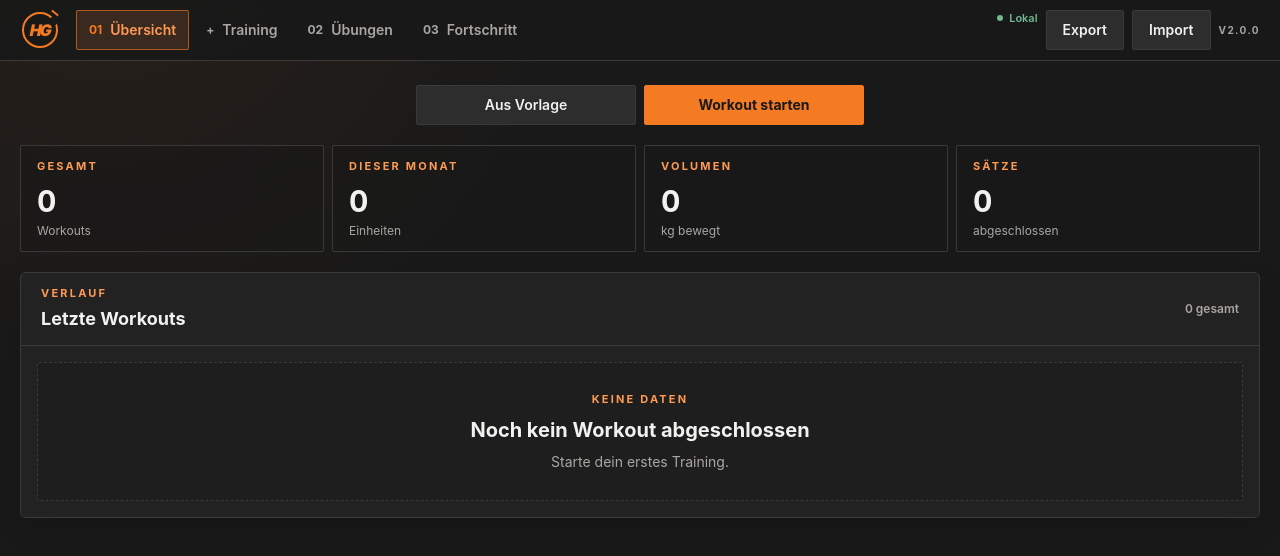
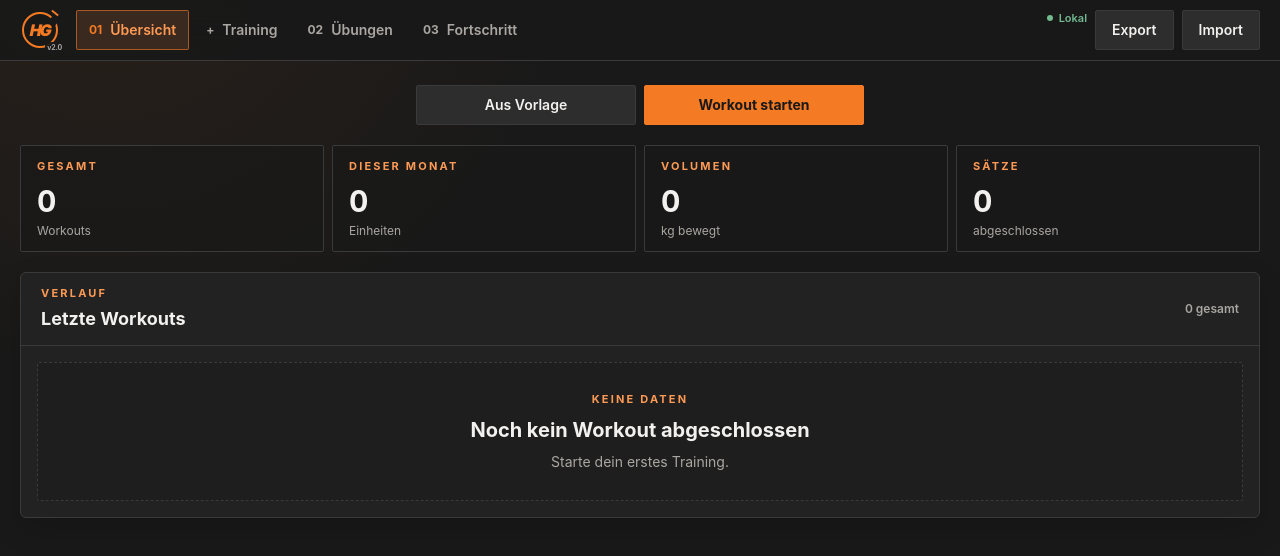
Before and after one commit to 027123-prog/GYM-Tracker, a React (Vite) app: page / in a window 1280 px wide. Shown: the top 556 px of the page. Built offline with nearby package versions, Linux system fonts and the light colour scheme.

Commit message:
Place version badge on logo

```diff
--- a/src/components/AppShell.jsx
+++ b/src/components/AppShell.jsx
@@ -5,6 +5,7 @@ import { useAppData } from './AppProvider';
 import SyncIndicator from './SyncIndicator';
 
 const appVersion = '2.0.0';
+const displayVersion = `v${appVersion.split('.').slice(0, 2).join('.')}`;
 
 const navItems = [
   { to: '/', label: 'Übersicht', shortLabel: 'Übersicht', marker: '01' },
@@ -115,6 +116,9 @@ export default function AppShell() {
               <span className="-skew-x-12 font-display text-base font-black tracking-[-0.12em] text-amber">
                 HG
               </span>
+              <span className="absolute -bottom-1 -right-1 rounded-sm bg-paper/95 px-0.5 font-display text-[7px] font-bold leading-3 tracking-tight text-muted">
+                {displayVersion}
+              </span>
             </span>
           </Link>
 
@@ -140,9 +144,6 @@ export default function AppShell() {
             <div className="hidden lg:block">
               <BackupControls compact />
             </div>
-            <span className="hidden text-[10px] font-bold tracking-[0.14em] text-muted xl:block">
-              V{appVersion}
-            </span>
           </div>
         </div>
       </header>
```
